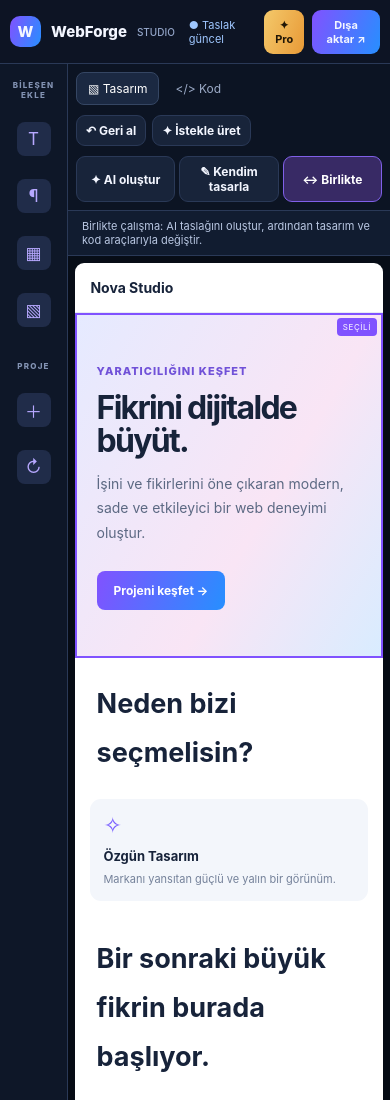
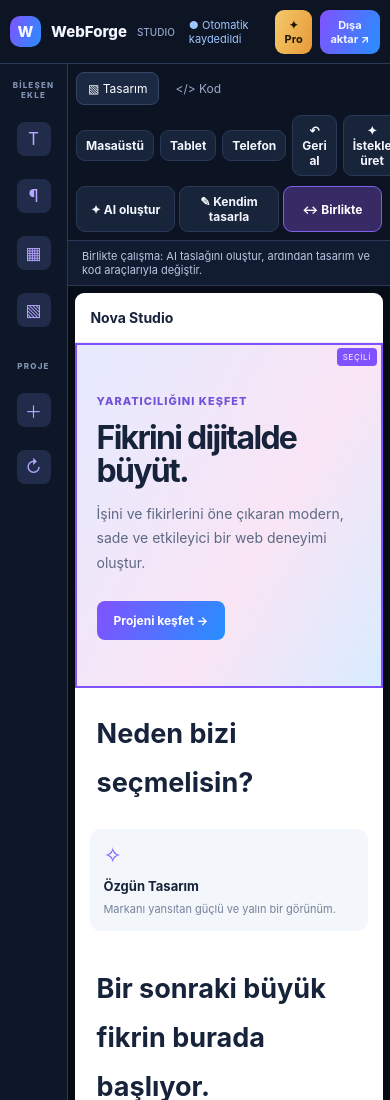
Before and after one commit to hasanyetisir7-byte/WebForge., a website: page index.html in a window 390 px wide. Shown: the top 1100 px of the page. Drawn offline with nearby package versions, Linux system fonts and the light colour scheme.

Commit message:
Add responsive previews and automatic project saving

```diff
--- a/index.html
+++ b/index.html
@@ -28,7 +28,7 @@
   <div class="hint">💡 Bileşenleri buradan ekle. Önizlemede bir bölüme tıklayarak seçebilir, sağ panelden düzenleyebilirsin. Bileşenleri sürükleyerek sıralayabilirsin.</div>
  </aside>
  <main class="center">
-  <div class="toolbar"><div class="tabs"><button class="tab active" id="designTab" onclick="showMode('design')">▧ Tasarım</button><button class="tab" id="codeTab" onclick="showMode('code')">&lt;/&gt; Kod</button></div><div class="mode-actions"><button class="btn small mode-btn" data-workmode="ai" onclick="setWorkspaceMode('ai')">✦ AI oluştur</button><button class="btn small mode-btn" data-workmode="manual" onclick="setWorkspaceMode('manual')">✎ Kendim tasarla</button><button class="btn small mode-btn active" data-workmode="mix" onclick="setWorkspaceMode('mix')">↔ Birlikte</button></div><div style="display:flex;gap:6px"><button class="btn small" onclick="undo()">↶ Geri al</button><button class="btn small" onclick="openAi()">✦ İstekle üret</button></div></div>
+  <div class="toolbar"><div class="tabs"><button class="tab active" id="designTab" onclick="showMode('design')">▧ Tasarım</button><button class="tab" id="codeTab" onclick="showMode('code')">&lt;/&gt; Kod</button></div><div class="mode-actions"><button class="btn small mode-btn" data-workmode="ai" onclick="setWorkspaceMode('ai')">✦ AI oluştur</button><button class="btn small mode-btn" data-workmode="manual" onclick="setWorkspaceMode('manual')">✎ Kendim tasarla</button><button class="btn small mode-btn active" data-workmode="mix" onclick="setWorkspaceMode('mix')">↔ Birlikte</button></div><div style="display:flex;gap:6px;align-items:center"><button class="btn small" onclick="setPreviewWidth(980)">Masaüstü</button><button class="btn small" onclick="setPreviewWidth(768)">Tablet</button><button class="btn small" onclick="setPreviewWidth(390)">Telefon</button><button class="btn small" onclick="undo()">↶ Geri al</button><button class="btn small" onclick="openAi()">✦ İstekle üret</button></div></div>
   <div id="workspaceModeHint" class="mode-hint">Birlikte çalışma: AI taslağını oluştur, ardından tasarım ve kod araçlarıyla değiştir.</div><div class="viewport" id="designView"><div class="page" id="page"><div class="page-header"><strong contenteditable="true" data-prop="brand" onclick="selectBlock(event,'header')">Nova Studio</strong><nav class="page-nav"><span>Ana Sayfa</span><span>Hakkımızda</span><span>Projeler</span><span>İletişim</span></nav></div><div id="blocks"></div></div></div>
   <div class="code-wrap" id="codeView"><div class="code-help">HTML çıktısını burada düzenleyebilirsin. “Kodu uygula” ile önizlemeye aktar; dışa aktarma, son uygulanan HTML'i kullanır.</div><textarea class="codearea" id="codeEditor" spellcheck="false" aria-label="HTML kod editörü"></textarea><div style="display:flex;gap:8px;justify-content:flex-end"><button class="btn" onclick="refreshCode()">Koddan yenile</button><button class="btn primary" onclick="applyCode()">Kodu uygula</button></div></div>
  </main>
@@ -141,7 +141,7 @@ function render(updateProps=true){const root=$('blocks');root.innerHTML='';block
  else if(b.kind==='cards')el.innerHTML=`<div class="text-block" style="padding-bottom:0"><h2>${esc(b.title)}</h2></div><div class="cards-block">${b.cards.map(c=>`<article class="card"><span class="symbol">${esc(c[0])}</span><h3>${esc(c[1])}</h3><p>${esc(c[2])}</p></article>`).join('')}</div>`;
  else if(b.kind==='image')el.innerHTML=`<div class="image-placeholder">▧ &nbsp; ${esc(b.label)}</div>`;
  el.addEventListener('click',e=>{e.stopPropagation();selectBlock(e,b.id)});el.addEventListener('dragstart',e=>{e.dataTransfer.setData('text/plain',b.id);e.dataTransfer.effectAllowed='move'});el.addEventListener('dragover',e=>{e.preventDefault();el.classList.add('drop-target')});el.addEventListener('dragleave',()=>el.classList.remove('drop-target'));el.addEventListener('drop',e=>{e.preventDefault();const from=e.dataTransfer.getData('text/plain');if(from&&from!==b.id){snapshot();const old=blocks.findIndex(x=>x.id===from),to=blocks.findIndex(x=>x.id===b.id);const [moved]=blocks.splice(old,1);blocks.splice(to,0,moved);render()}else if(e.dataTransfer.getData('component'))addBlock(e.dataTransfer.getData('component'),i)});root.appendChild(el);
- });refreshCode();if(updateProps)renderProps();$('saveStatus').textContent='● Taslak güncel'}
+ });refreshCode();if(updateProps)renderProps();$('saveStatus').textContent='● Taslak güncel';scheduleAutoSave()}
 function selectBlock(e,id){selectedId=id;document.querySelectorAll('.block').forEach(x=>x.classList.toggle('selected',x.dataset.id===id));renderProps()}
 function renderProps(){const b=blocks.find(x=>x.id===selectedId);const p=$('props');if(!b){p.innerHTML='<div class="props-empty">Bileşen seçilmedi.</div>';return}
  let fields='';if(b.kind==='hero')fields=`<label class="field"><span>Küçük üst başlık</span><input data-field="eyebrow" value="${esc(b.eyebrow)}"></label><label class="field"><span>Ana başlık</span><textarea data-field="title">${esc(b.title)}</textarea></label><label class="field"><span>Açıklama</span><textarea data-field="text">${esc(b.text)}</textarea></label><label class="field"><span>Düğme metni</span><input data-field="button" value="${esc(b.button)}"></label>`;
@@ -149,7 +149,7 @@ function renderProps(){const b=blocks.find(x=>x.id===selectedId);const p=$('prop
  else if(b.kind==='cards')fields=`<label class="field"><span>Bölüm başlığı</span><textarea data-field="title">${esc(b.title)}</textarea></label><p class="tiny">Kart içeriklerini bu sürümde HTML kod görünümünden düzenleyebilirsin.</p>`;
  else fields=`<label class="field"><span>Görsel alanı etiketi</span><input data-field="label" value="${esc(b.label)}"></label>`;
  p.innerHTML=`<div style="font-size:12px;font-weight:800;margin:5px 0 14px">${({hero:'Hero bölümü',text:'Metin bölümü',cards:'Özellik kartları',image:'Görsel alanı'})[b.kind]}</div>${fields}<div class="prop-actions"><button class="btn small" id="moveUp">↑ Yukarı</button><button class="btn small" id="moveDown">↓ Aşağı</button><button class="btn small" id="deleteBlock" style="color:#ff9eae">Sil</button></div>`;
- p.querySelectorAll('[data-field]').forEach(inp=>inp.addEventListener('input',()=>{const start=inp.selectionStart,end=inp.selectionEnd;snapshotOnceForField();b[inp.dataset.field]=inp.value;renderBlocksOnly();if(document.activeElement!==inp){inp.focus();try{inp.setSelectionRange(start,end)}catch(_){}}}));
+ p.querySelectorAll('[data-field]').forEach(inp=>inp.addEventListener('input',()=>{const start=inp.selectionStart,end=inp.selectionEnd;snapshotOnceForField();b[inp.dataset.field]=inp.value;renderBlocksOnly();scheduleAutoSave();if(document.activeElement!==inp){inp.focus();try{inp.setSelectionRange(start,end)}catch(_){}}}));
  $('moveUp').onclick=()=>moveBlock(-1);$('moveDown').onclick=()=>moveBlock(1);$('deleteBlock').onclick=()=>{snapshot();blocks=blocks.filter(x=>x.id!==selectedId);selectedId=blocks[0]?.id||null;render()};
 }
 let fieldSnapshotTimer=null;function snapshotOnceForField(){if(!fieldSnapshotTimer){snapshot();fieldSnapshotTimer=setTimeout(()=>fieldSnapshotTimer=null,800)}}
@@ -158,7 +158,9 @@ function moveBlock(delta){const i=blocks.findIndex(b=>b.id===selectedId),j=i+del
 function showMode(next){mode=next;$('designView').style.display=next==='design'?'flex':'none';$('codeView').style.display=next==='code'?'flex':'none';$('designTab').classList.toggle('active',next==='design');$('codeTab').classList.toggle('active',next==='code');if(next==='code')refreshCode()}
 function refreshCode(){const page=$('page');$('codeEditor').value=customHTML||page.innerHTML}
 function applyCode(){customHTML=$('codeEditor').value;try{$('page').innerHTML=customHTML;showMode('design');wfToast('Kod önizlemeye uygulandı. Güvenlik için bu demo kodu izole etmez.')}catch(e){wfToast('Kod uygulanamadı: '+e.message)}}
-function saveProject(){localStorage.setItem('webforge_project_v1',JSON.stringify({blocks,brand:document.querySelector('.page-header strong')?.textContent||'Nova Studio'}));wfToast('Proje bu tarayıcıya kaydedildi.');$('saveStatus').textContent='● Kaydedildi'}
+function saveProject(){try{localStorage.setItem('webforge_project_v1',JSON.stringify({blocks,brand:document.querySelector('.page-header strong')?.textContent||'Nova Studio'}));wfToast('Proje bu tarayıcıya kaydedildi.');$('saveStatus').textContent='● Kaydedildi'}catch(e){wfToast('Kayıt alanı dolu olabilir. Büyük görselleri küçültüp tekrar dene.')}}
+function setPreviewWidth(width){$('page').style.width='min(100%,'+width+'px)';$('page').style.maxWidth=width+'px';wfToast(width===980?'Masaüstü önizleme':width===768?'Tablet önizleme':'Telefon önizleme')}
+let autoSaveTimer=null;function scheduleAutoSave(){clearTimeout(autoSaveTimer);autoSaveTimer=setTimeout(()=>{try{localStorage.setItem('webforge_project_v1',JSON.stringify({blocks,brand:document.querySelector('.page-header strong')?.textContent||'Nova Studio'}));$('saveStatus').textContent='● Otomatik kaydedildi'}catch(e){$('saveStatus').textContent='● Kaydedilemedi'}} ,700)}
 function loadProject(){const raw=localStorage.getItem('webforge_project_v1');if(!raw){wfToast('Bu tarayıcıda kayıtlı proje bulunamadı.');return}try{const data=JSON.parse(raw);blocks=data.blocks||structuredClone(initialBlocks);selectedId=blocks[0]?.id||null;render();wfToast('Proje yüklendi.')}catch(e){wfToast('Kayıt okunamadı.')}}
 function newProject(){if(!confirm('Mevcut taslağı yeni proje ile değiştirmek istiyor musun?'))return;snapshot();blocks=[];selectedId=null;customHTML=null;render();wfToast('Boş proje hazır. Sol menüden bileşen ekle.')}
 function proApiBase(){return location.hostname.endsWith('github.io')?'https://webforge-ai-hasanyetisir7.onrender.com':''}
```
